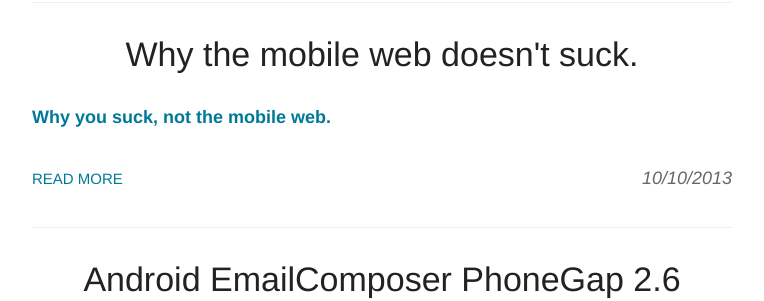
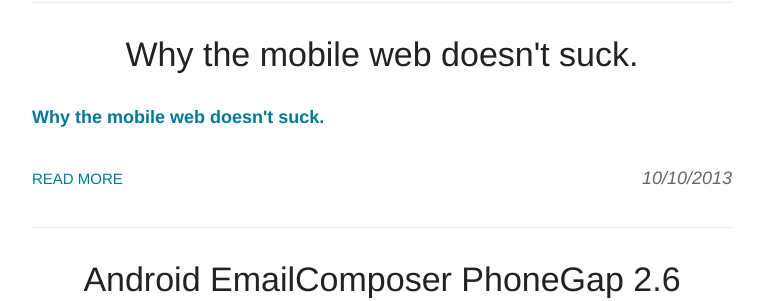
Before and after one commit to carsol/carsol.github.io, a Jekyll site: the page built from index.html, in a window 1280 px wide. Shown: the part 631-932 px from the top of the page, without its empty margins (258-1022 px from the left). Built offline with Jekyll 4.4.1, drawn with Linux system fonts in a browser that asks for light colours; a script that is not in the unit is left out; the list of posts is cut into pages by our own code.

Commit message:
Update 2013-10-10-why-the-mobile-web-does-not-suck.md

```diff
--- a/_posts/2013-10-10-why-the-mobile-web-does-not-suck.md
+++ b/_posts/2013-10-10-why-the-mobile-web-does-not-suck.md
@@ -4,6 +4,6 @@ title: Why the mobile web doesn't suck.
 ---
 <div class="medium-post-wrapper">
     <div class="medium-post">
-        <script async src="https://static.medium.com/embed.js"></script><a class="m-story" data-collapsed="true" href="https://medium.com/@carsol/cd1e233749d8">Why you suck, not the mobile web.</a>
+        <script async src="https://static.medium.com/embed.js"></script><a class="m-story" data-collapsed="true" href="https://medium.com/@carsol/cd1e233749d8">Why the mobile web doesn't suck.</a>
     </div>
 </div>
```
